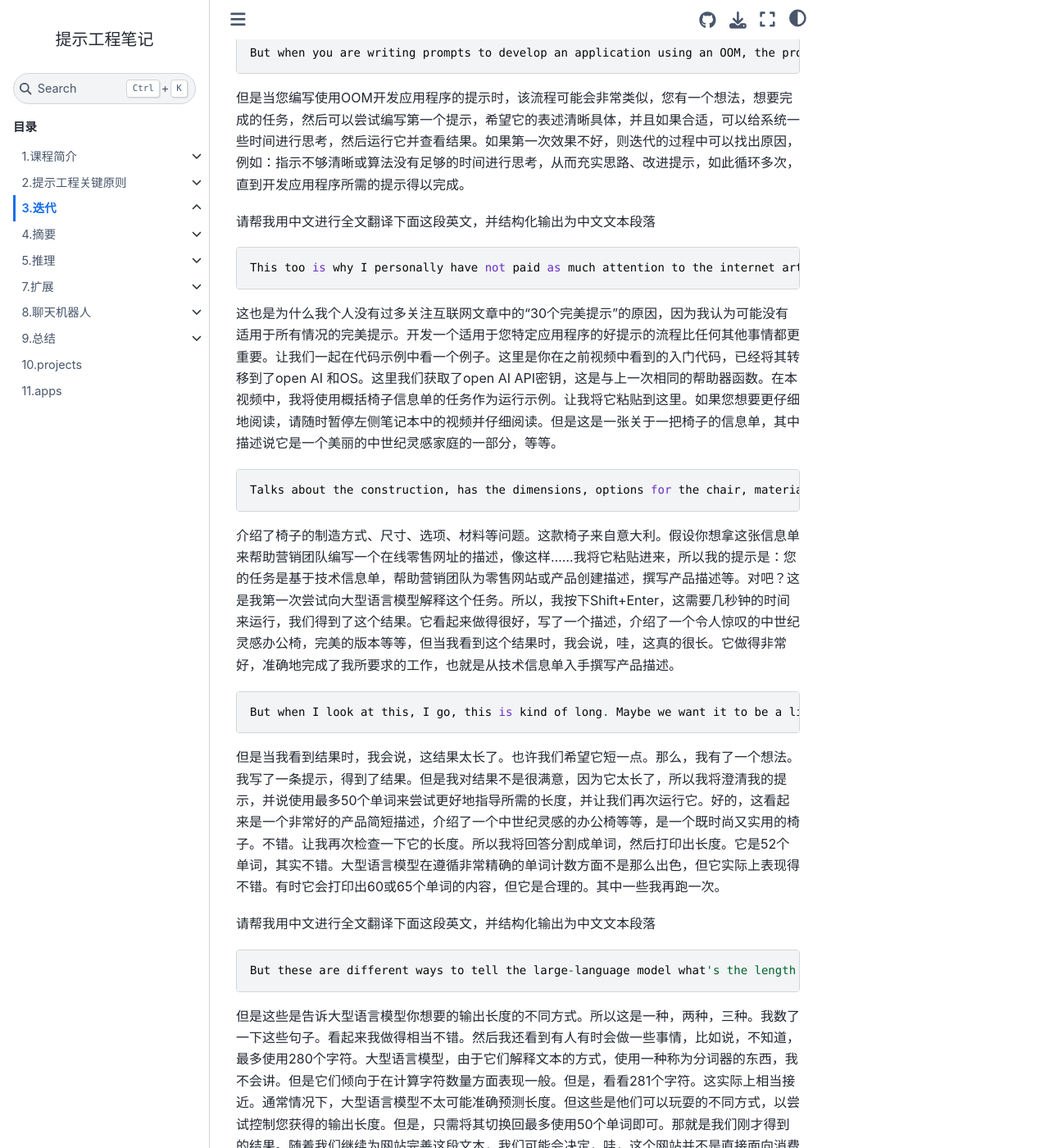
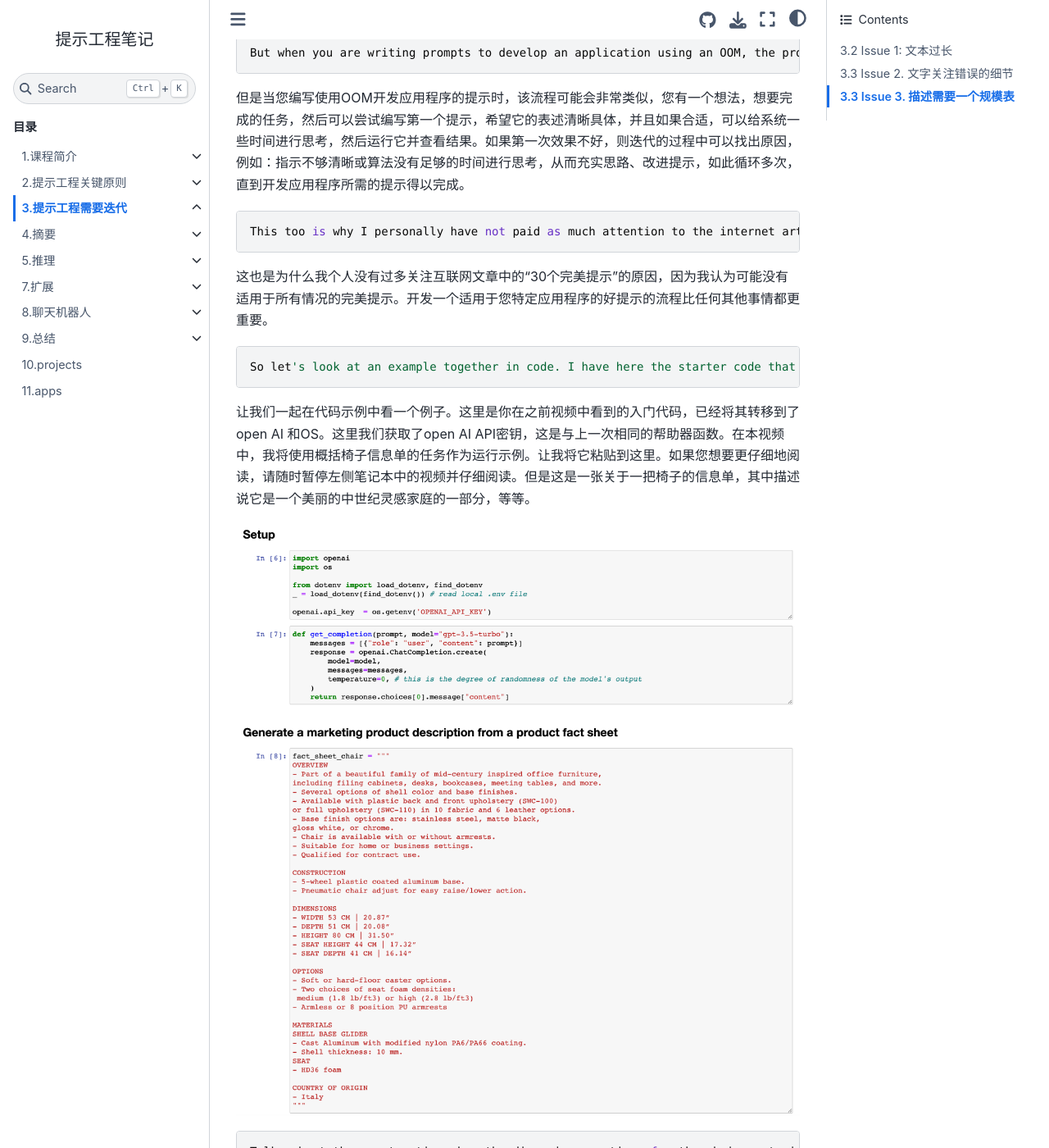
Before and after one commit to isLinXu/prompt-engineering-note, a Sphinx documentation site: the page built from source/Iterative/index.md, in a window 1280 px wide and 1400 px high, scrolled down 669 px. Shown: the whole window at 82% size. Built offline with Sphinx 7.4.7 and the Sphinx Book theme 1.1.4, drawn with Linux system fonts in a browser that asks for light colours; some of the changed text lies outside the part shown.

Commit message:
[source]update iterative

````diff
--- a/source/Iterative/index.md
+++ b/source/Iterative/index.md
@@ -1,4 +1,4 @@
-#  3.迭代
+#  3.提示工程需要迭代
 
 ---
 
@@ -29,13 +29,23 @@
 
 但是当您编写使用OOM开发应用程序的提示时，该流程可能会非常类似，您有一个想法，想要完成的任务，然后可以尝试编写第一个提示，希望它的表述清晰具体，并且如果合适，可以给系统一些时间进行思考，然后运行它并查看结果。如果第一次效果不好，则迭代的过程中可以找出原因，例如：指示不够清晰或算法没有足够的时间进行思考，从而充实思路、改进提示，如此循环多次，直到开发应用程序所需的提示得以完成。
 
-请帮我用中文进行全文翻译下面这段英文，并结构化输出为中文文本段落
+```
+This too is why I personally have not paid as much attention to the internet articles that say 30 perfect prompts, because I think there probably isn't a perfect prompt for everything under the sun. It's more important that you have a process for developing a good prompt for your specific application.  AI and port OS. Here we get the open AI API key, and this is the same helper function that you saw as last time. And I'm going to use as the running example in this video the task of summarizing a fact sheet for a chair. So let me just paste that in here. Feel free to pause the video and read this more carefully in the notebook on the left if you want. But here's a fact sheet for a chair with a description saying it's part of a beautiful family of mid-century inspired, and so on.
+```
+
+这也是为什么我个人没有过多关注互联网文章中的“30个完美提示”的原因，因为我认为可能没有适用于所有情况的完美提示。开发一个适用于您特定应用程序的好提示的流程比任何其他事情都更重要。
+
+
 
 ```
-This too is why I personally have not paid as much attention to the internet articles that say 30 perfect prompts, because I think there probably isn't a perfect prompt for everything under the sun. It's more important that you have a process for developing a good prompt for your specific application. So let's look at an example together in code. I have here the starter code that you saw in the previous videos, have been port open AI and port OS. Here we get the open AI API key, and this is the same helper function that you saw as last time. And I'm going to use as the running example in this video the task of summarizing a fact sheet for a chair. So let me just paste that in here. Feel free to pause the video and read this more carefully in the notebook on the left if you want. But here's a fact sheet for a chair with a description saying it's part of a beautiful family of mid-century inspired, and so on.
+So let's look at an example together in code. I have here the starter code that you saw in the previous videos, have been port open
 ```
 
-这也是为什么我个人没有过多关注互联网文章中的“30个完美提示”的原因，因为我认为可能没有适用于所有情况的完美提示。开发一个适用于您特定应用程序的好提示的流程比任何其他事情都更重要。让我们一起在代码示例中看一个例子。这里是你在之前视频中看到的入门代码，已经将其转移到了open AI 和OS。这里我们获取了open AI API密钥，这是与上一次相同的帮助器函数。在本视频中，我将使用概括椅子信息单的任务作为运行示例。让我将它粘贴到这里。如果您想要更仔细地阅读，请随时暂停左侧笔记本中的视频并仔细阅读。但是这是一张关于一把椅子的信息单，其中描述说它是一个美丽的中世纪灵感家庭的一部分，等等。
+让我们一起在代码示例中看一个例子。这里是你在之前视频中看到的入门代码，已经将其转移到了open AI 和OS。这里我们获取了open AI API密钥，这是与上一次相同的帮助器函数。在本视频中，我将使用概括椅子信息单的任务作为运行示例。让我将它粘贴到这里。如果您想要更仔细地阅读，请随时暂停左侧笔记本中的视频并仔细阅读。但是这是一张关于一把椅子的信息单，其中描述说它是一个美丽的中世纪灵感家庭的一部分，等等。
+
+![3-1](./img/3-1.png)
+
+![3-1](./img/3-2.png)
 
 ```
 Talks about the construction, has the dimensions, options for the chair, materials, and so on. Comes from Italy. So let's say you want to take this fact sheet and help a marketing team write a description for an online retail website. as follows, and I'll just... and I'll just paste this in, so my prompt here says your task is to help a marketing team create the description for retail website or product based on a techno fact sheet, write a product description, and so on. Right? So this is my first attempt to explain the task to the large-language model. So let me hit shift enter, and this takes a few seconds to run, and we get this result. It looks like it's done a nice job writing a description, introducing a stunning mid-century inspired office chair, perfect edition, and so on, but when I look at this, I go, boy, this is really long. It's done a nice job doing exactly what I asked it to, which is start from the technical fact sheet and write a product description.
@@ -43,21 +53,33 @@
 
 介绍了椅子的制造方式、尺寸、选项、材料等问题。这款椅子来自意大利。假设你想拿这张信息单来帮助营销团队编写一个在线零售网址的描述，像这样……我将它粘贴进来，所以我的提示是：您的任务是基于技术信息单，帮助营销团队为零售网站或产品创建描述，撰写产品描述等。对吧？这是我第一次尝试向大型语言模型解释这个任务。所以，我按下Shift+Enter，这需要几秒钟的时间来运行，我们得到了这个结果。它看起来做得很好，写了一个描述，介绍了一个令人惊叹的中世纪灵感办公椅，完美的版本等等，但当我看到这个结果时，我会说，哇，这真的很长。它做得非常好，准确地完成了我所要求的工作，也就是从技术信息单入手撰写产品描述。
 
+![3-1](./img/3-3.png)
+
+
+
+## 3.2 Issue 1: 文本过长
+
 ```
 But when I look at this, I go, this is kind of long. Maybe we want it to be a little bit shorter. So I have had an idea. I wrote a prompt, got the result. I'm not that happy with it because it's too long, so I will then clarify my prompt and say use at most 50 words to try to give better guidance on the desired length of this, and let's run it again. Okay, this actually looks like a much nicer short description of the product, introducing a mid-century inspired office chair, and so on, five you just, yeah, both stylish and practical. Not bad. And let me double check the length that this is. So I'm going to take the response, split it according to where the space is, and then you'll print out the length. So it's 52 words. Actually not bad. Large language models are okay, but not that great at following instructions about a very precise word count, but this is actually not bad. Sometimes it will print out something with 60 or 65 and so on words, but it's kind of within reason. Some of the things you Let me run that again.
 ```
 
 但是当我看到结果时，我会说，这结果太长了。也许我们希望它短一点。那么，我有了一个想法。我写了一条提示，得到了结果。但是我对结果不是很满意，因为它太长了，所以我将澄清我的提示，并说使用最多50个单词来尝试更好地指导所需的长度，并让我们再次运行它。好的，这看起来是一个非常好的产品简短描述，介绍了一个中世纪灵感的办公椅等等，是一个既时尚又实用的椅子。不错。让我再次检查一下它的长度。所以我将回答分割成单词，然后打印出长度。它是52个单词，其实不错。大型语言模型在遵循非常精确的单词计数方面不是那么出色，但它实际上表现得不错。有时它会打印出60或65个单词的内容，但它是合理的。其中一些我再跑一次。
 
-请帮我用中文进行全文翻译下面这段英文，并结构化输出为中文文本段落
+---
+
+## 3.3 Issue 2. 文字关注错误的细节
+
+![3-4](./img/3-4.png)
+
+---
 
 ```
 But these are different ways to tell the large-language model what's the length of the output that you want. So this is one, two, three. I count these sentences. Looks like I did a pretty good job. And then I've also seen people sometimes do things like, I don't know, use at most 280 characters. Large-language models, because of the way they interpret text, using something called a tokenizer, which I won't talk about. But they tend to be so-so at counting characters. But let's see, 281 characters. It's actually surprisingly close. Usually a large-language model doesn't get it quite this close. But these are different ways they can play with to try to control the length of the output that you get. But then just switch it back to use at most 50 words. And that's that result that we had just now. As we continue to refine this text for our website, we might decide that, boy, this website isn't selling direct to consumers, it's actually intended to sell furniture to furniture retailers that would be more interested in the technical details of the chair and the materials of the chair.
 ```
 
-但是这些是告诉大型语言模型你想要的输出长度的不同方式。所以这是一种，两种，三种。我数了一下这些句子。看起来我做得相当不错。然后我还看到有人有时会做一些事情，比如说，不知道，最多使用280个字符。大型语言模型，由于它们解释文本的方式，使用一种称为分词器的东西，我不会讲。但是它们倾向于在计算字符数量方面表现一般。但是，看看281个字符。这实际上相当接近。通常情况下，大型语言模型不太可能准确预测长度。但这些是他们可以玩耍的不同方式，以尝试控制您获得的输出长度。但是，只需将其切换回最多使用50个单词即可。那就是我们刚才得到的结果。随着我们继续为网站完善这段文本，我们可能会决定，哇，这个网站并不是直接面向消费者销售，实际上是旨在向家具零售商销售家具，他们更关注椅子的技术细节和椅子的材料。
+但是这些是告诉大型语言模型你想要的输出长度的不同方式。所以这是一种，两种，三种。我数了一下这些句子。看起来我做得相当不错。然后我还看到有人有时会做一些事情，比如说，不知道，最多使用280个字符。大型语言模型，由于它们解释文本的方式，使用一种称为**分词器**的东西，我不会讲。但是它们倾向于在计算字符数量方面表现一般。但是，看看281个字符。这实际上相当接近。通常情况下，大型语言模型不太可能准确预测长度。但这些是他们可以玩耍的不同方式，以尝试控制您获得的输出长度。但是，只需将其切换回最多使用50个单词即可。那就是我们刚才得到的结果。随着我们继续为网站完善这段文本，我们可能会决定，哇，这个网站并不是直接面向消费者销售，实际上是旨在向家具零售商销售家具，他们更关注椅子的技术细节和椅子的材料。
 
-请帮我用中文进行全文翻译下面这段英文，并结构化输出为中文文本段落
+![3-4](./img/3-5.png)
 
 ```
 In that case, you can take this prompt and say, I want to modify this prompt to get it to be more precise about the technical details. So let me keep on modifying this prompt. And I'm going to say, this description is intended for furniture retailers, so it should be technical and focus on materials, products and constructs it from. Well, let's run that. And let's see. Not bad. It says, coated aluminum base and pneumatic chair. High-quality materials. So by changing the prompt, you can get it to focus more on specific characters, on specific characteristics you want it to. And when I look at this, I might decide, hmm, at the end of the description, I also wanted to include the product ID. So the two offerings of this chair, SWC 110, SOC 100.
@@ -65,11 +87,19 @@
 
 在这种情况下，您可以采取这个提示并说，我想修改这个提示，使其更加精确地描述技术细节。所以让我继续修改这个提示。我会说，这种描述是为家具零售商而设计的，因此它应该是技术性的，重点是材料、产品和构造。嗯，让我们运行一下。让我们看看。还不错。它说，铝制底座和气动椅。高质量的材料。所以通过改变提示，您可以使其更加专注于您想要的特定特征。当我看到这个时，我可以决定，在描述的末尾，我也想包括产品ID。所以这把椅子有两种款式，其中 SWC 110 和 SOC 100 。
 
+![3-6](./img/3-6.png)
+
+
+
+## 3.3 Issue 3. 描述需要一个规模表
+
 ```
 So maybe I can further improve this prompt. And to get it to give me the product IDs, I can add this instruction at the end of the description, include every 7 character product ID in the technical specification. And let's run it and see what happens. And so it says, introduce you to our mid-century inspired office chair, shell colors, talks about plastic coating aluminum base, practical, some options, talks about the two product IDs. So this looks pretty good. And what you've just seen is a short example of the iterative prompt development that many developers will go through.
 ```
 
 所以也许我可以进一步改进这个提示。为了让它给我产品ID，我可以在描述的末尾添加这个指令：在技术规格中包括每7个字符一个产品ID。让我们运行一下，看看会发生什么。它说，向您介绍我们的中世纪风格办公椅，外壳颜色，讨论塑料涂层铝制底座，实用，一些选项，讨论两种产品ID。所以这看起来相当不错。您刚刚看到的是许多开发人员将经历的迭代提示开发的一个简短示例。
+
+![3-7-1](./img/3-7-1.png)
 
 ```
 And I think a guideline is, in the last video, you saw Yisa share a number of best practices. And so what I usually do is keep best practices like that in mind, be clear and specific, and if necessary, give the model time to think. With those in mind, it's worthwhile to often take a first attempt at writing a prompt, see what happens, and then go from there to iteratively refine the prompt to get closer and closer to the result that you need.
@@ -83,7 +113,7 @@
 
 所以，您可能在各种项目中看到的许多成功提示都是通过这样的迭代过程得出的。仅出于好奇，让我给您展示一个更复杂的提示示例，这可能会让您了解 ChatGPT 能做什么。我只是在这里添加了一些额外的指令。在描述后，包括一个给出产品尺寸的表格，然后将所有内容格式化为 HTML。那么让我们运行一下。在实践中，您只有在多次迭代后才能最终得到这样的提示。我不认为有人会在第一次尝试处理事实表时就写出这个精确的提示。因此，这实际上会输出一堆 HTML。
 
-请帮我用中文进行全文翻译下面这段英文，并结构化输出为中文文本段落
+![3-7-2](./img/3-7-2.png)
 
 ```
 Let's display the HTML to see if this is even valid HTML and see if this works. And I don't actually know it's going to work, but let's see. Oh, cool. All right. Looks like a rendit. So it has this really nice looking description of a chair. Construction, materials, product dimensions. Oh, it looks like I left out the use at most 50 words instruction, so this is a little bit long, but if you want that, you can even feel free to pause the video, tell it to be more succinct and regenerate this and see what results you get. So I hope you take away from this video that prompt development is an iterative process.
@@ -95,6 +125,8 @@
 Try something, see how it does not yet, fulfill exactly what you want, and then think about how to clarify your instructions, or in some cases, think about how to give it more space to think, to get it closer to delivering the results that you want. And I think the key to being an effective prompt engineer isn't so much about knowing the perfect prompt, it's about having a good process to develop prompts that are effective for your application. And in this video I illustrated developing a prompt using just one example. For more sophisticated applications, sometimes you will have multiple examples, say a list of 10 or even 50 or 100 fact sheets, and iteratively develop a prompt and evaluate it against a large set of cases.
 ```
 
+![3-7-3](./img/3-7-3.png)
+
 尝试一些事情，看看它是否符合您的期望，如果还没有达到预期，那么就考虑如何澄清您的指令，或者在某些情况下，考虑为它提供更多的思考空间，使它更接近您想要的结果。我认为成为一个有效的提示工程师并不是非常依赖于知道完美的提示，而是拥有一个良好的流程来开发有效的提示，以适应您的应用程序。在这个视频中，我仅仅用一个例子来说明如何开发提示。对于更复杂的应用程序，有时您会有多个例子，比如10个、甚至50个或100个信息表格，然后循环开发提示并对大量情况进行评估。
 
 ```
````
Also changed, not shown: source/Iterative/context.md (added, +31 -0 lines), source/Iterative/img/3-1.png (added), source/Iterative/img/3-2.png (added), source/Iterative/img/3-3.png (added), source/Iterative/img/3-4.png (added), source/Iterative/img/3-5.png (added), source/Iterative/img/3-6.png (added), source/Iterative/img/3-7-1.png (added), source/Iterative/img/3-7-2.png (added), source/Iterative/img/3-7-3.png (added), source/Iterative/jb_code/iterative-prompt-development.ipynb (added).
